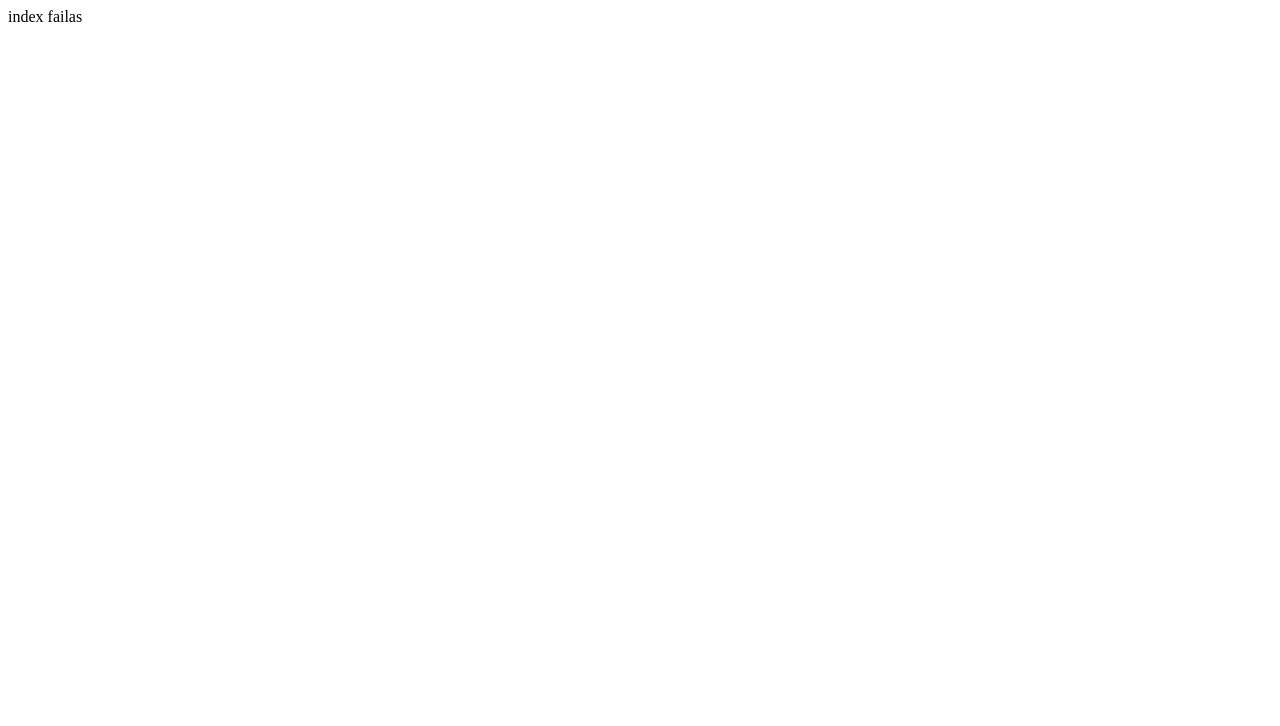
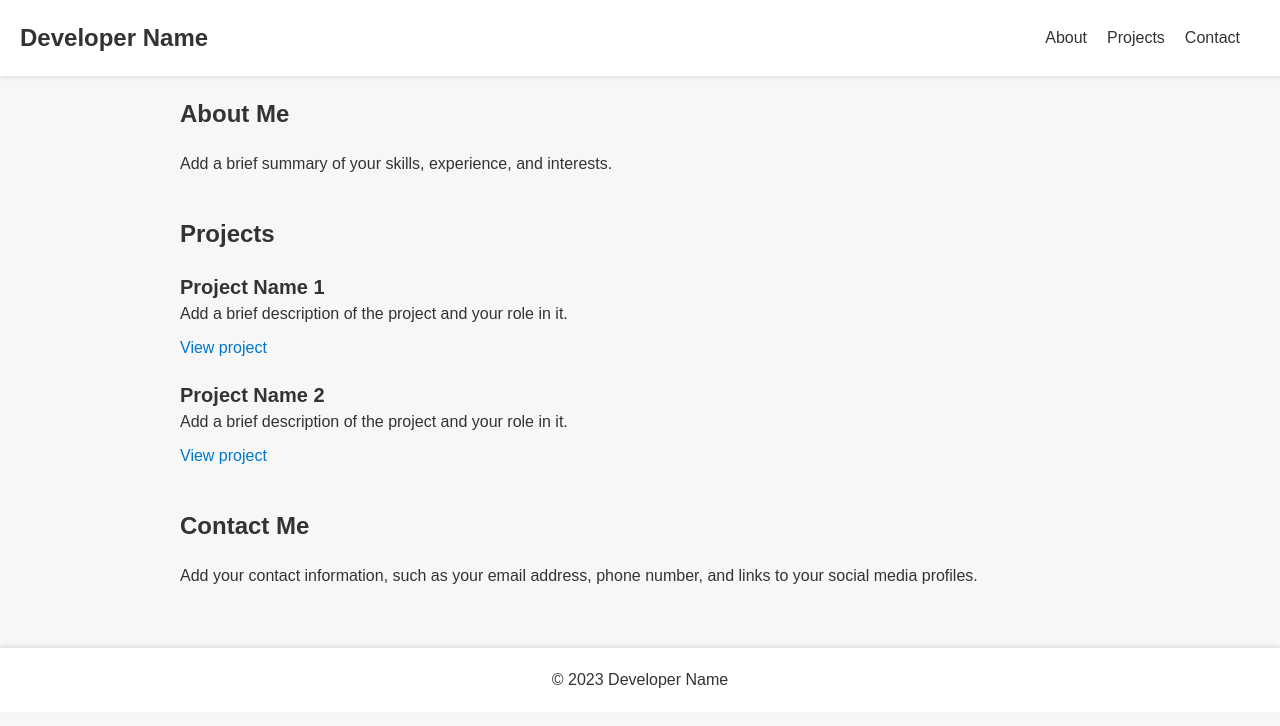
Before and after one commit to erikasvo/Darbai, a plain HTML site: page githubtest/index.html in a window 1280 px wide. Drawn offline with Linux system fonts and the light colour scheme.

Commit message:
developer portfolio page initial template

```diff
--- a/githubtest/index.html
+++ b/githubtest/index.html
@@ -1 +1,53 @@
-index failas
+<!DOCTYPE html>
+<html lang="en">
+<head>
+  <meta charset="UTF-8">
+  <title>Developer Portfolio</title>
+  <link rel="stylesheet" href="style.css">
+</head>
+<body>
+  <header>
+    <h1>Developer Name</h1>
+    <nav>
+      <ul>
+        <li><a href="#about">About</a></li>
+        <li><a href="#projects">Projects</a></li>
+        <li><a href="#contact">Contact</a></li>
+      </ul>
+    </nav>
+  </header>
+
+  <main>
+    <section id="about">
+      <h2>About Me</h2>
+      <p>Add a brief summary of your skills, experience, and interests.</p>
+    </section>
+
+    <section id="projects">
+      <h2>Projects</h2>
+      <ul>
+        <li>
+          <h3>Project Name 1</h3>
+          <p>Add a brief description of the project and your role in it.</p>
+          <p><a href="#">View project</a></p>
+        </li>
+        <li>
+          <h3>Project Name 2</h3>
+          <p>Add a brief description of the project and your role in it.</p>
+          <p><a href="#">View project</a></p>
+        </li>
+        <!-- Add more projects as needed -->
+      </ul>
+    </section>
+
+    <section id="contact">
+      <h2>Contact Me</h2>
+      <p>Add your contact information, such as your email address, phone number, and links to your social media profiles.</p>
+    </section>
+  </main>
+
+  <footer>
+    <p>&copy; 2023 Developer Name</p>
+  </footer>
+</body>
+</html>
--- a/githubtest/script.js
+++ /dev/null
@@ -1 +0,0 @@
-script failas
--- a/githubtest/style.css
+++ b/githubtest/style.css
@@ -1 +1,97 @@
-style sheetas
+/* Set global styles */
+* {
+    box-sizing: border-box;
+    margin: 0;
+    padding: 0;
+  }
+
+  body {
+    font-family: Arial, sans-serif;
+    font-size: 16px;
+    line-height: 1.5;
+    color: #333;
+    background-color: #f7f7f7;
+  }
+
+  header {
+    display: flex;
+    justify-content: space-between;
+    align-items: center;
+    padding: 20px;
+    background-color: #fff;
+    box-shadow: 0 2px 4px rgba(0, 0, 0, 0.1);
+  }
+
+  header h1 {
+    font-size: 24px;
+    font-weight: bold;
+  }
+
+  nav ul {
+    display: flex;
+    list-style: none;
+  }
+
+  nav li {
+    margin-right: 20px;
+  }
+
+  nav a {
+    text-decoration: none;
+    color: #333;
+    transition: color 0.2s;
+  }
+
+  nav a:hover {
+    color: #0077cc;
+  }
+
+  main {
+    max-width: 960px;
+    margin: 0 auto;
+    padding: 20px;
+  }
+
+  section {
+    margin-bottom: 40px;
+  }
+
+  section h2 {
+    font-size: 24px;
+    font-weight: bold;
+    margin-bottom: 20px;
+  }
+
+  section ul {
+    list-style: none;
+  }
+
+  section li {
+    margin-bottom: 20px;
+  }
+
+  section li h3 {
+    font-size: 20px;
+    font-weight: bold;
+  }
+
+  section li p {
+    margin-bottom: 10px;
+  }
+
+  section li a {
+    text-decoration: none;
+    color: #0077cc;
+    transition: color 0.2s;
+  }
+
+  section li a:hover {
+    color: #005fa3;
+  }
+
+  footer {
+    padding: 20px;
+    text-align: center;
+    background-color: #fff;
+    box-shadow: 0 -2px 4px rgba(0, 0, 0, 0.1);
+  }
```
Also changed, not shown: 2 other files.
